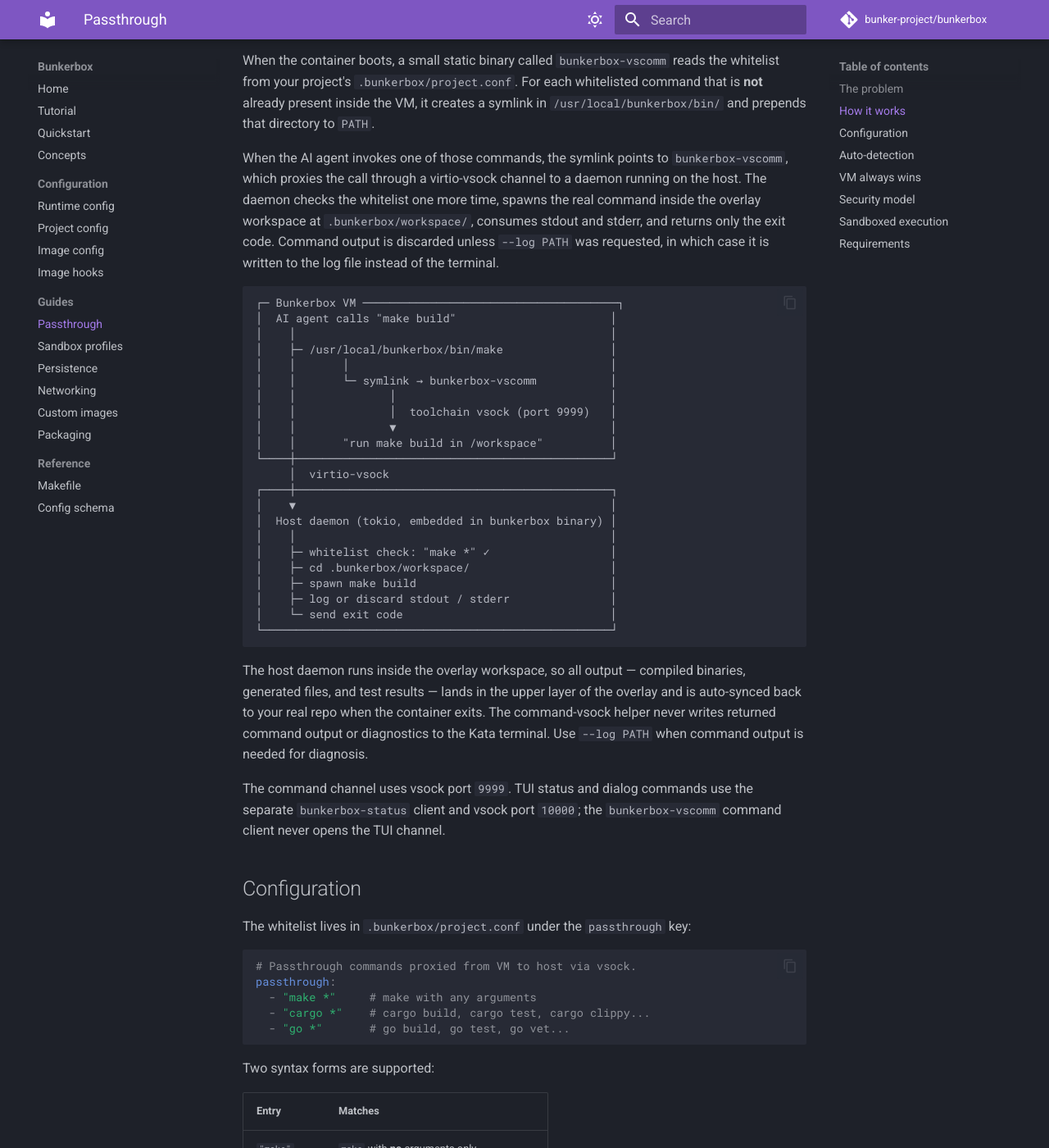
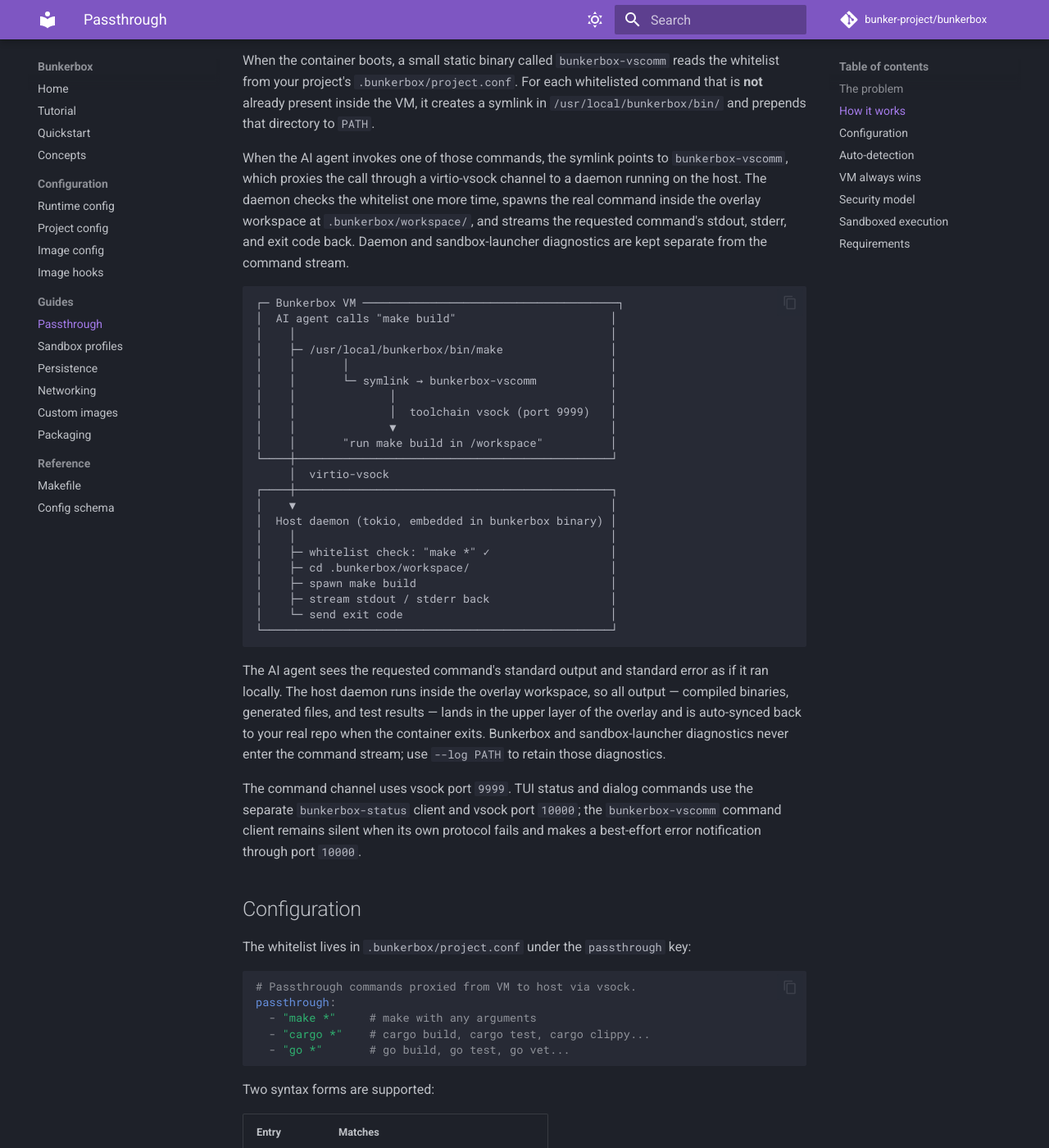
Before and after one commit to tinythings/bunkerbox, an MkDocs documentation site: the page built from docs/guides/passthrough.md, in a window 1280 px wide and 1400 px high, scrolled down 521 px. Shown: the whole window at 82% size. Built offline with MkDocs 1.6.1 and Material for MkDocs 9.7.7, drawn with Linux system fonts in a browser that asks for light colours; comment, search, counter and statistics services are not loaded.

Commit message:
Update docs

````diff
--- a/docs/guides/passthrough.md
+++ b/docs/guides/passthrough.md
@@ -25,9 +25,8 @@ When the AI agent invokes one of those commands, the symlink points to
 `bunkerbox-vscomm`, which proxies the call through a virtio-vsock channel to a
 daemon running on the host. The daemon checks the whitelist one more time,
 spawns the real command inside the overlay workspace at `.bunkerbox/workspace/`,
-consumes stdout and stderr, and returns only the exit code. Command output is
-discarded unless `--log PATH` was requested, in which case it is written to the
-log file instead of the terminal.
+and streams the requested command's stdout, stderr, and exit code back. Daemon
+and sandbox-launcher diagnostics are kept separate from the command stream.
 
 ```
 ┌─ Bunkerbox VM ──────────────────────────────────────┐
@@ -49,20 +48,22 @@ log file instead of the terminal.
 │    ├─ whitelist check: "make *" ✓                  │
 │    ├─ cd .bunkerbox/workspace/                     │
 │    ├─ spawn make build                             │
-│    ├─ log or discard stdout / stderr               │
+│    ├─ stream stdout / stderr back                  │
 │    └─ send exit code                               │
 └────────────────────────────────────────────────────┘
 ```
 
-The host daemon runs inside the overlay workspace, so all output — compiled
-binaries, generated files, and test results — lands in the upper layer of the
-overlay and is auto-synced back to your real repo when the container exits.
-The command-vsock helper never writes returned command output or diagnostics to
-the Kata terminal. Use `--log PATH` when command output is needed for diagnosis.
+The AI agent sees the requested command's standard output and standard error as
+if it ran locally. The host daemon runs inside the overlay workspace, so all
+output — compiled binaries, generated files, and test results — lands in the
+upper layer of the overlay and is auto-synced back to your real repo when the
+container exits. Bunkerbox and sandbox-launcher diagnostics never enter the
+command stream; use `--log PATH` to retain those diagnostics.
 
 The command channel uses vsock port `9999`. TUI status and dialog commands use
 the separate `bunkerbox-status` client and vsock port `10000`; the
-`bunkerbox-vscomm` command client never opens the TUI channel.
+`bunkerbox-vscomm` command client remains silent when its own protocol fails
+and makes a best-effort error notification through port `10000`.
 
 ## Configuration
 
````
